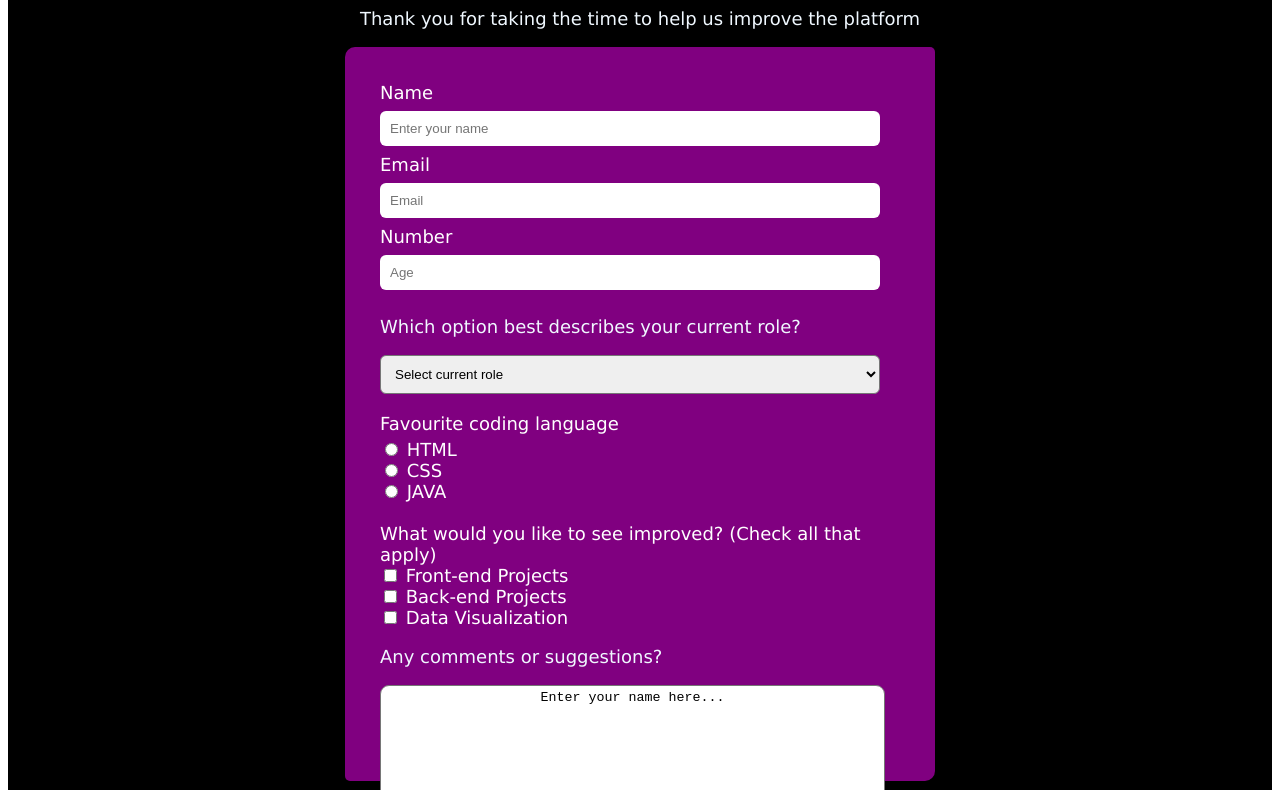
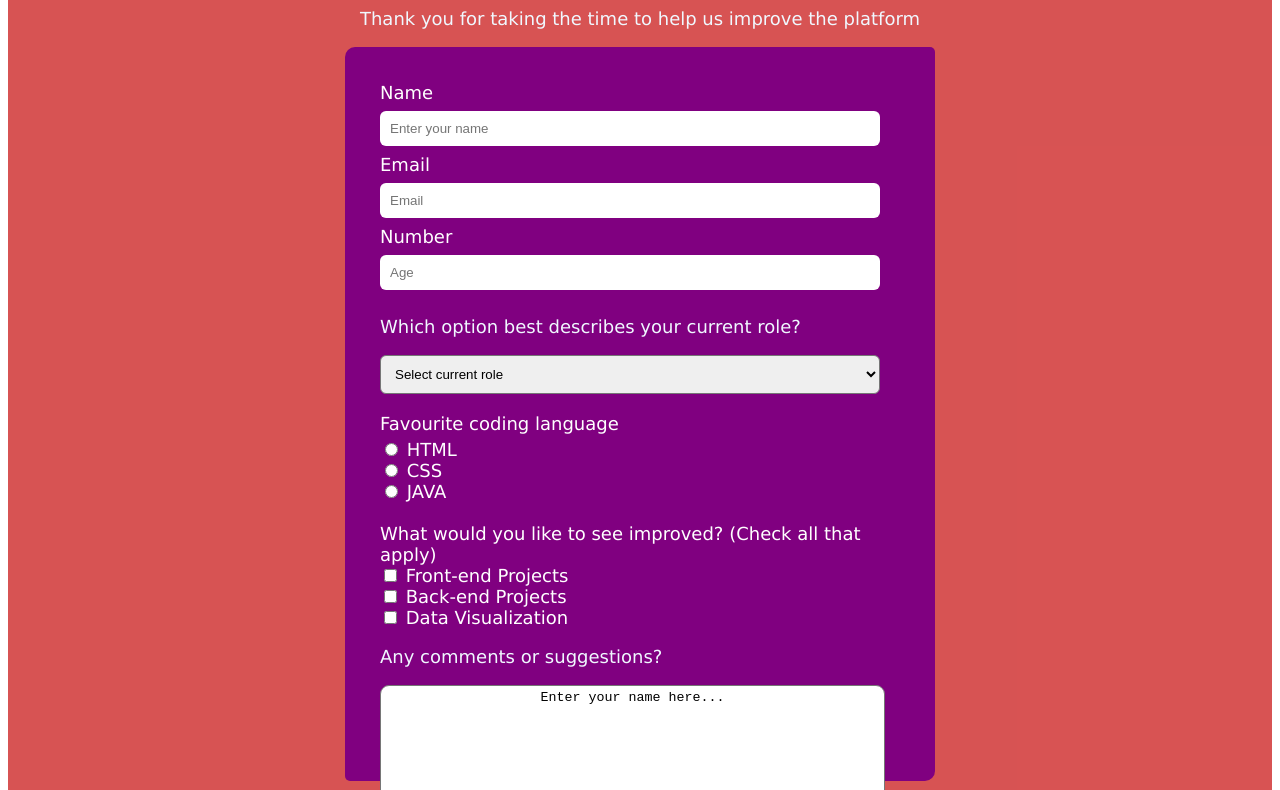
Before and after one commit to SaveryIV/Microverse-problem, a plain HTML site: page index.html in a window 1280 px wide. Shown: the part 109-899 px from the top of the page. Drawn offline with Linux system fonts and the light colour scheme.

Commit message:
survey-form

```diff
--- a/style.css
+++ b/style.css
@@ -1,5 +1,5 @@
 #container{
-    background-color: black;
+    background-color: rgba(206, 40, 40, 0.801);
      height: 1000px;
      width: auto;
      padding: 20px;
```
